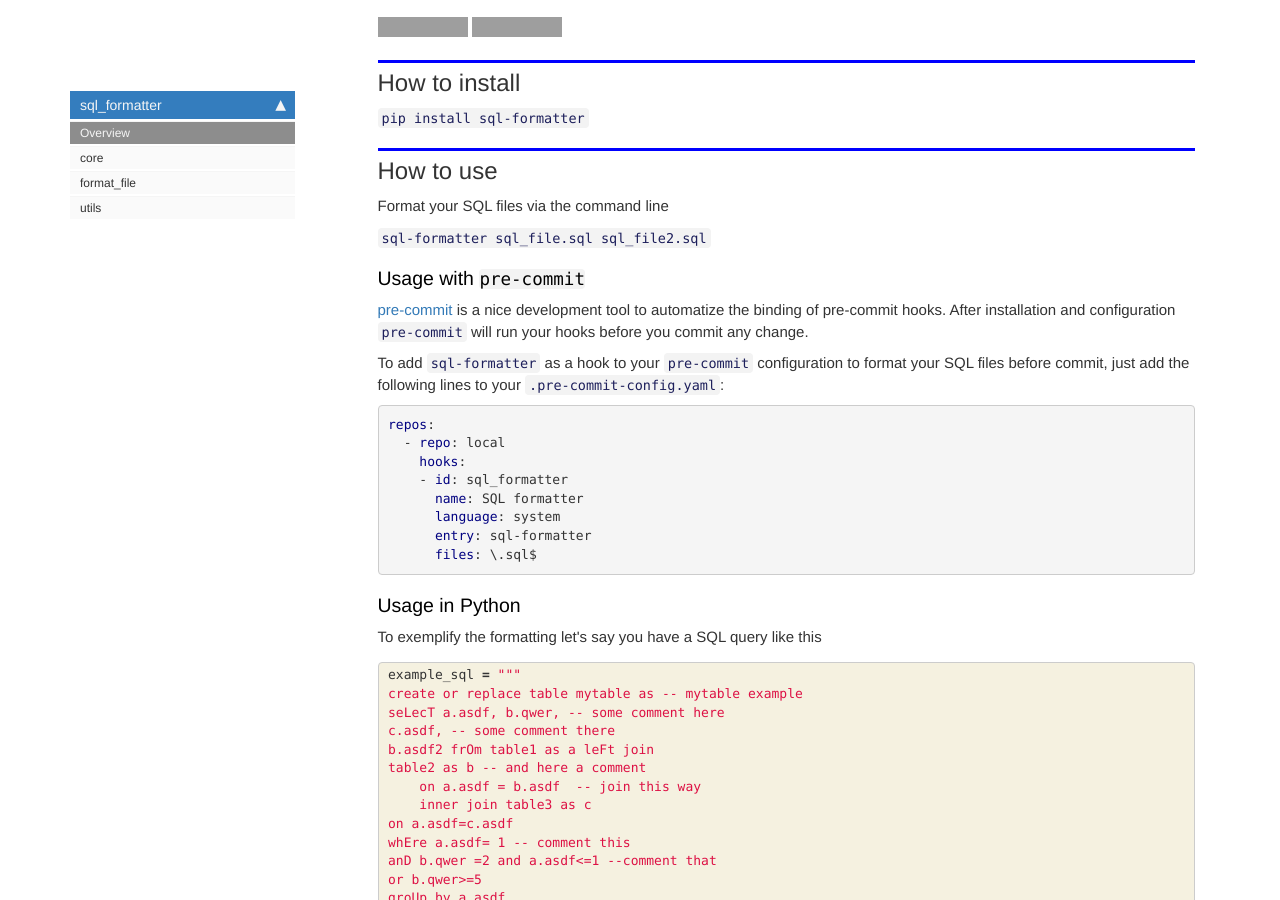
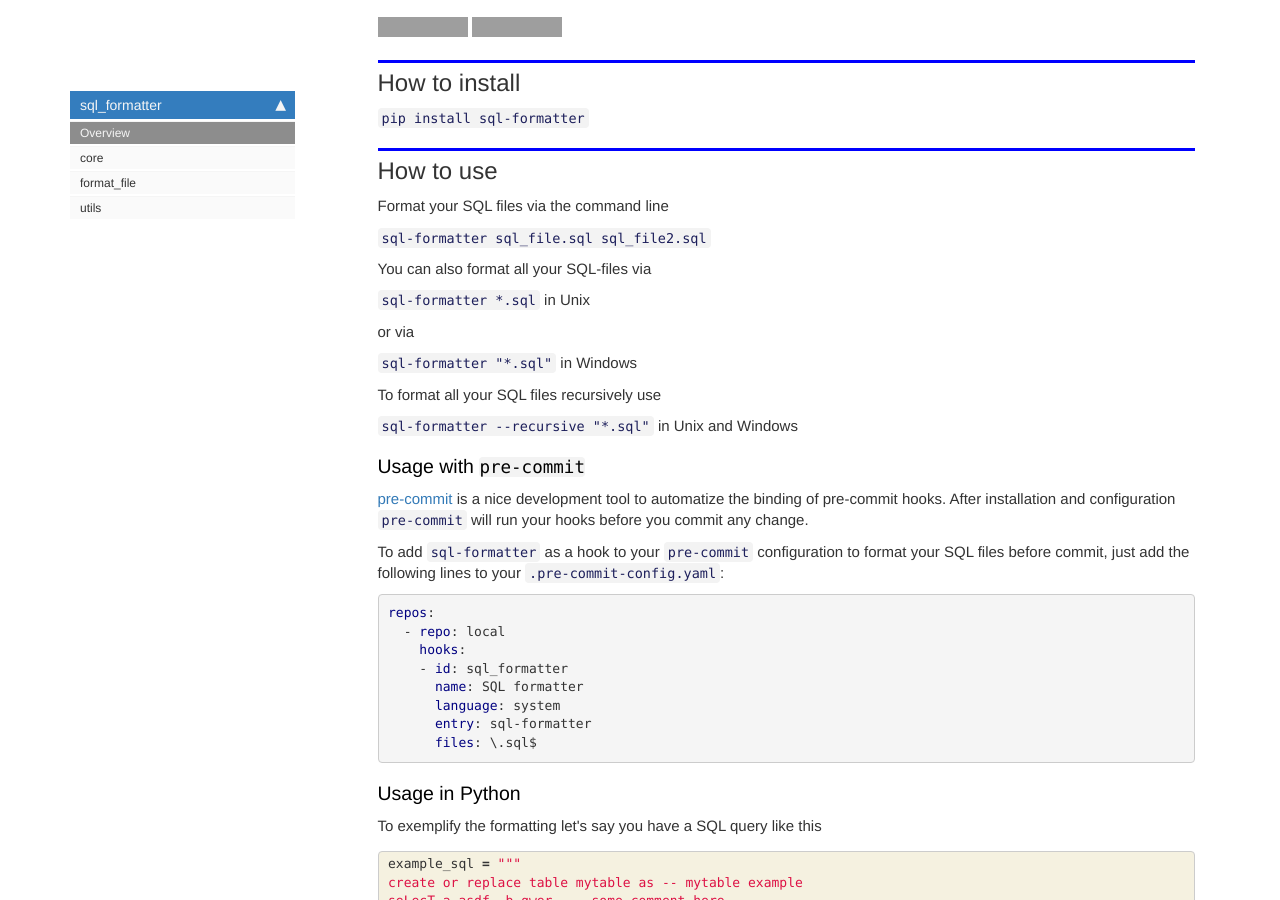
Before and after one commit to PabloRMira/sql_formatter, a Jekyll site: the page built from docs/index.html, in a window 1280 px wide and 900 px high, scrolled down 430 px. Built offline with Jekyll 4.4.1, drawn with Linux system fonts in a browser that asks for light colours; nearby versions of some CDN libraries; comment, search, counter and statistics services are not loaded; grey boxes are pictures that could not be loaded.

Commit message:
[FEA] Add CLI funcitonality to format files recursively in subfolders (#68)
This fixes #67

```diff
--- a/docs/format_file.html
+++ b/docs/format_file.html
@@ -577,7 +577,7 @@ ORDER BY car_id;
 
 
 <div class="output_markdown rendered_html output_subarea ">
-<h4 id="format_sql_files" class="doc_header"><code>format_sql_files</code><a href="https://github.com/PabloRMira/sql_formatter/tree/master/sql_formatter/format_file.py#L49" class="source_link" style="float:right">[source]</a></h4><blockquote><p><code>format_sql_files</code>(<strong><code>files</code></strong>:"Path to SQL files")</p>
+<h4 id="format_sql_files" class="doc_header"><code>format_sql_files</code><a href="https://github.com/PabloRMira/sql_formatter/tree/master/sql_formatter/format_file.py#L49" class="source_link" style="float:right">[source]</a></h4><blockquote><p><code>format_sql_files</code>(<strong><code>files</code></strong>:"(Relative) path to SQL files. You can also use wildcard using ".<em>sql"", <strong><code>recursive</code></strong>:"Should files also be searched in subfolders?"=</em><code>False</code>*)</p>
 </blockquote>
 <p>Format SQL <code>files</code></p>
 
@@ -609,7 +609,7 @@ ORDER BY car_id;
     <span class="n">file</span><span class="o">.</span><span class="n">write</span><span class="p">(</span><span class="n">sql_file</span><span class="p">)</span>
 <span class="k">with</span> <span class="nb">open</span><span class="p">(</span><span class="s2">&quot;tmp2&quot;</span><span class="p">,</span> <span class="s2">&quot;w&quot;</span><span class="p">)</span> <span class="k">as</span> <span class="n">file</span><span class="p">:</span>
     <span class="n">file</span><span class="o">.</span><span class="n">write</span><span class="p">(</span><span class="n">sql_file</span><span class="p">)</span>
-<span class="n">format_sql_files</span><span class="p">([</span><span class="s2">&quot;tmp&quot;</span><span class="p">,</span> <span class="s2">&quot;tmp2&quot;</span><span class="p">])</span>
+<span class="n">format_sql_files</span><span class="p">([</span><span class="s2">&quot;tmp&quot;</span><span class="p">,</span> <span class="s2">&quot;tmp2&quot;</span><span class="p">],</span> <span class="n">recursive</span><span class="o">=</span><span class="kc">False</span><span class="p">)</span>
 <span class="k">with</span> <span class="nb">open</span><span class="p">(</span><span class="s2">&quot;tmp&quot;</span><span class="p">,</span> <span class="s2">&quot;r&quot;</span><span class="p">)</span> <span class="k">as</span> <span class="n">file</span><span class="p">:</span>
     <span class="n">formatted_file</span> <span class="o">=</span> <span class="n">file</span><span class="o">.</span><span class="n">read</span><span class="p">()</span>
 <span class="n">assert_and_print</span><span class="p">(</span>
--- a/docs/index.html
+++ b/docs/index.html
@@ -47,6 +47,12 @@ nb_path: "nbs/index.ipynb"
 <div class="text_cell_render border-box-sizing rendered_html">
 <h2 id="How-to-use">How to use<a class="anchor-link" href="#How-to-use"> </a></h2><p>Format your SQL files via the command line</p>
 <p><code>sql-formatter sql_file.sql sql_file2.sql</code></p>
+<p>You can also format all your SQL-files via</p>
+<p><code>sql-formatter *.sql</code> in Unix</p>
+<p>or via</p>
+<p><code>sql-formatter "*.sql"</code> in Windows</p>
+<p>To format all your SQL files recursively use</p>
+<p><code>sql-formatter --recursive "*.sql"</code> in Unix and Windows</p>
 
 </div>
 </div>
```
Also changed, not shown: sql_formatter/format_file.py (+8 -4 lines), README.md, 2 other files.
